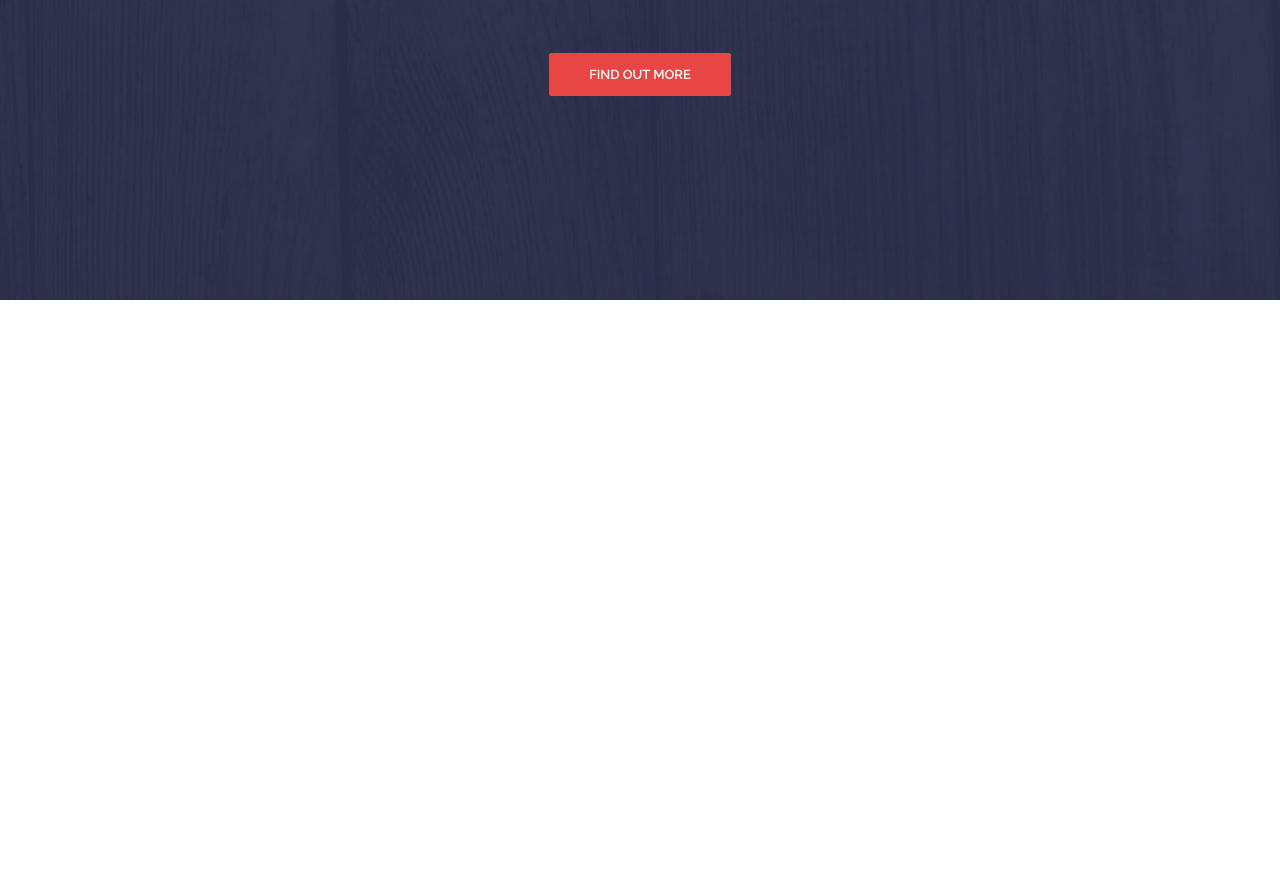
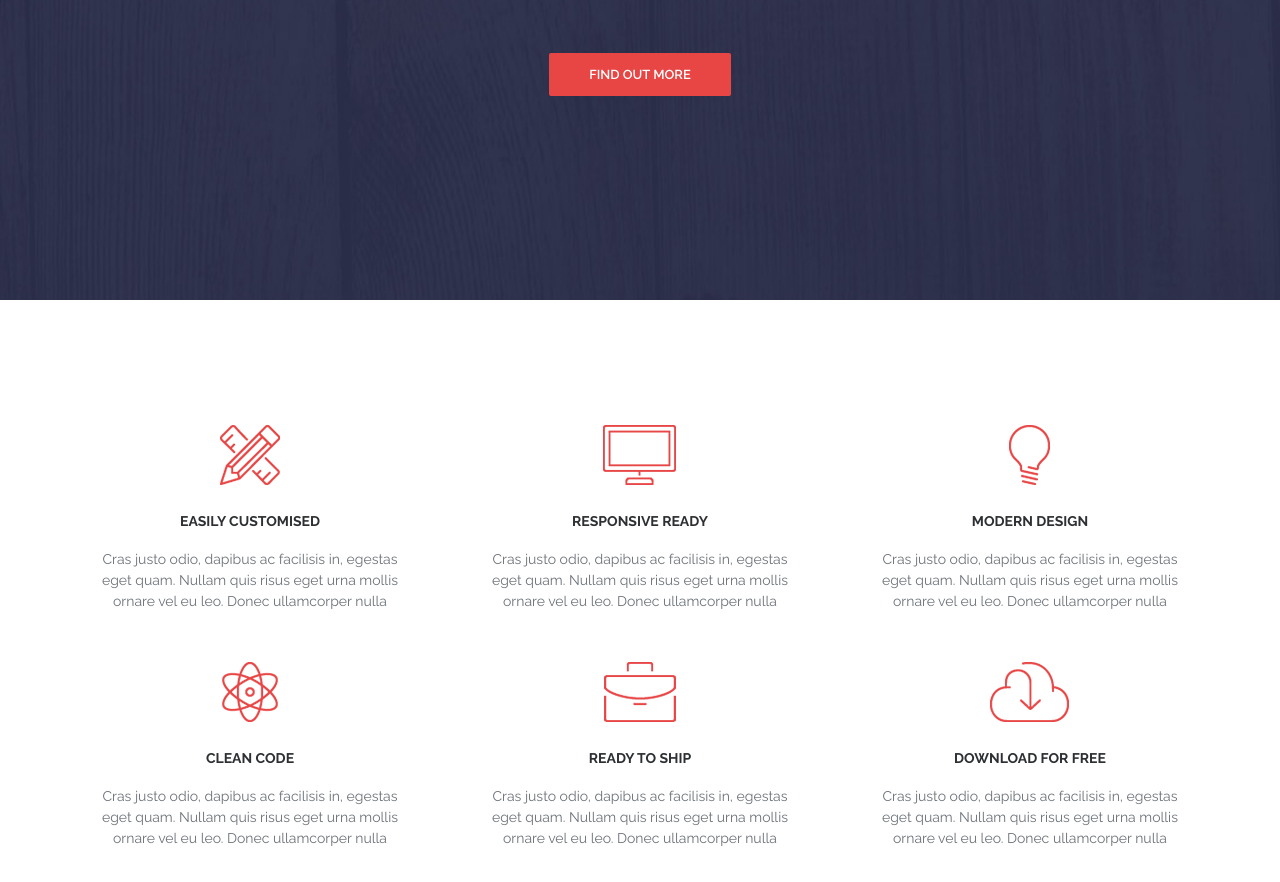
Before and after one commit to RuslanNeshenets/ActiveBox.github.io, a plain HTML site: page index.html in a window 1280 px wide. Shown: the part 550-1432 px from the top of the page. Before the commit the page ends 850 px from the top, so only its background shows below. Drawn offline with nearby package versions, Linux system fonts and the light colour scheme.

Commit message:
Add files via upload

```diff
--- a/index.html
+++ b/index.html
@@ -35,5 +35,40 @@
 		</div>
 	</div>
 </div>
+<!--features-->
+<div class="container">
+	<div class="features">
+		<div class="features__item">
+			<img class="features__icon" src="img/features/icon_1.png">
+			<h4 class="features__title">Easily Customised</h4>
+			<div class="features__text">Cras justo odio, dapibus ac facilisis in, egestas eget quam. Nullam quis risus eget urna mollis ornare vel eu leo. Donec ullamcorper nulla</div>
+		</div>
+		<div class="features__item">
+			<img class="features__icon" src="img/features/icon_2.png">
+			<h4 class="features__title">Responsive Ready</h4>
+			<div class="features__text">Cras justo odio, dapibus ac facilisis in, egestas eget quam. Nullam quis risus eget urna mollis ornare vel eu leo. Donec ullamcorper nulla</div>
+		</div>
+		<div class="features__item">
+			<img class="features__icon" src="img/features/icon_3.png">
+			<h4 class="features__title">Modern Design</h4>
+			<div class="features__text">Cras justo odio, dapibus ac facilisis in, egestas eget quam. Nullam quis risus eget urna mollis ornare vel eu leo. Donec ullamcorper nulla</div>
+		</div>
+		<div class="features__item">
+			<img class="features__icon" src="img/features/icon_4.png">
+			<h4 class="features__title">Clean Code</h4>
+			<div class="features__text">Cras justo odio, dapibus ac facilisis in, egestas eget quam. Nullam quis risus eget urna mollis ornare vel eu leo. Donec ullamcorper nulla</div>
+		</div>
+		<div class="features__item">
+			<img class="features__icon" src="img/features/icon_5.png">
+			<h4 class="features__title">Ready to Ship</h4>
+			<div class="features__text">Cras justo odio, dapibus ac facilisis in, egestas eget quam. Nullam quis risus eget urna mollis ornare vel eu leo. Donec ullamcorper nulla</div>
+		</div>
+		<div class="features__item">
+			<img class="features__icon" src="img/features/icon_6.png">
+			<h4 class="features__title">Download for Free</h4>
+			<div class="features__text">Cras justo odio, dapibus ac facilisis in, egestas eget quam. Nullam quis risus eget urna mollis ornare vel eu leo. Donec ullamcorper nulla</div>
+		</div>
+	</div>
+</div>
 </body>
 </html>
--- a/style.css
+++ b/style.css
@@ -34,7 +34,7 @@ p{
 ========================*/
 
 .header{
-	position: absolute;	/*Поверх остальныъ элементов*/
+	position: absolute;	/*Поверх остальных элементов*/
 	top: 0;
 	left: 0;
 	z-index: 1000;		/*Приоритет*/
@@ -96,7 +96,7 @@ p{
 	margin: 0 0 30px;
 	font-family: 'Open Sans', sans-serif;
 	font-size: 65px;
-	line-height: 1.1;/*Или 71pxПространство между строками*/
+	line-height: 1.1;/*Или 71px - Пространство между строками*/
 	color: #fff;
 	font-weight: bold;
 	text-transform: uppercase;
@@ -132,3 +132,33 @@ p{
 .btn--red:hover{
 	background-color: #dd3434;
 }
+
+/*Features
+=========================*/
+.features{
+	display: flex;
+	flex-wrap: wrap;	/*Перескакивание на новую строку*/
+	margin: 100px 0;
+}
+.features__item{
+	width: 33.33333%;
+	text-align: center;
+	margin: 25px 0;
+}
+.features__icon{
+	margin-bottom: 25px;
+}
+.features__title{
+	margin-bottom: 20px;
+	font-size: 14px;
+	color: #2d3033;
+	font-weight: bold;
+	text-transform: uppercase;
+}
+.features__text{	/*Можно не писать, сделано для независимости*/
+	font-size: 14px;
+	line-height: 1.5;
+	color: #6c7279;
+	width: 80%;
+	margin: 0 auto;
+}
```
Also changed, not shown: img/features/icon_1.png (added), img/features/icon_2.png (added), img/features/icon_3.png (added), img/features/icon_4.png (added), img/features/icon_5.png (added), img/features/icon_6.png (added).
